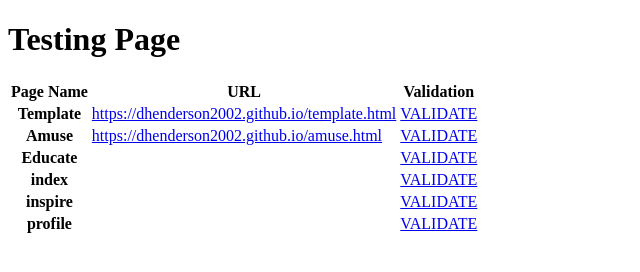
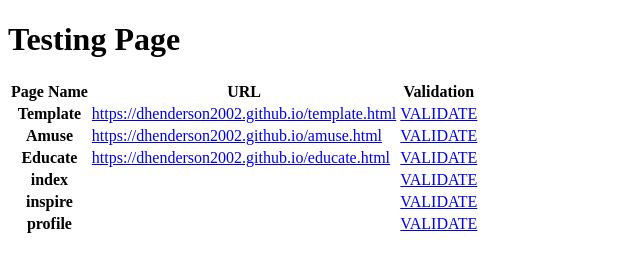
Before and after one commit to dhenderson2002/dhenderson2002.github.io, a plain HTML site: page test.html in a window 1280 px wide. Shown: the whole page, without its empty margins (0-640 px from the left). Drawn offline with Linux system fonts and the light colour scheme.

Commit message:
Update test.html

```diff
--- a/test.html
+++ b/test.html
@@ -28,7 +28,7 @@
                 </tr>
                 <tr>
                     <th class="rheader">Educate</th>
-                    <td><a href="https://dhenderson2002.github.io/educate.html"</a></td>
+                    <td><a href="https://dhenderson2002.github.io/educate.html">https://dhenderson2002.github.io/educate.html</a></td>
                     <td><a href="https://validator.w3.org/nu/?doc=https%3A%2F%2Fdhenderson2002.github.io%2Feducate.html">VALIDATE</a></td>
                 </tr>
 
```
